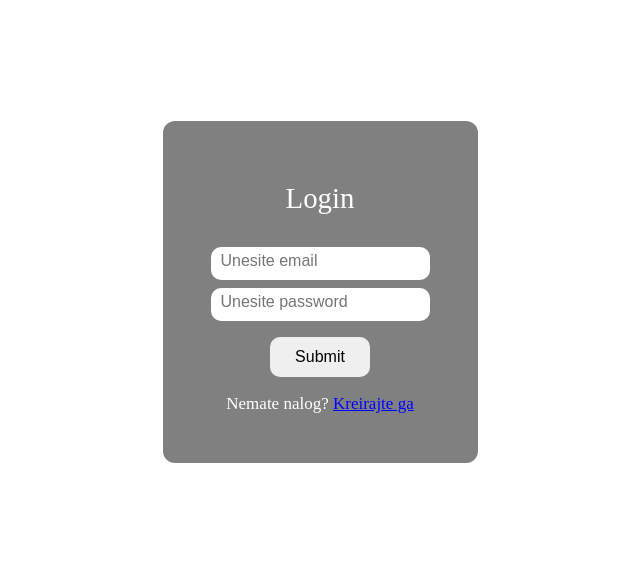
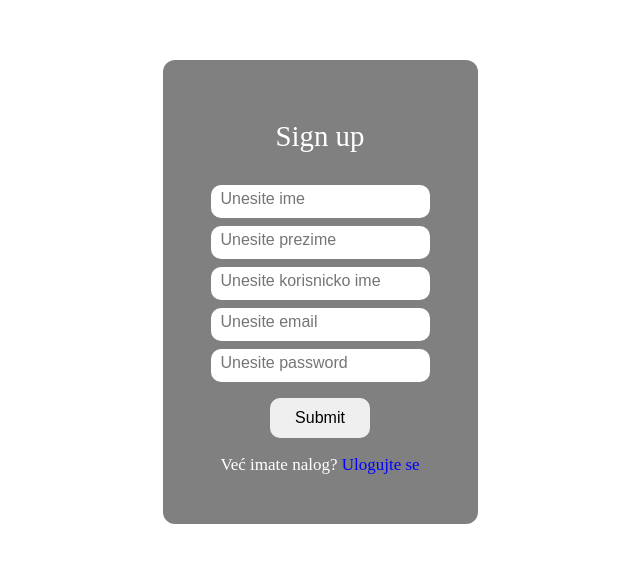
Before and after one commit to AlekKostic/ThriveTogether, a React (Vite) app in the folder Front/: page /signup in a window 1280 px wide. Shown: the part 108-670 px from the top of the page, without its empty margins (320-960 px from the left). Built offline with nearby package versions, Linux system fonts and the light colour scheme.

Commit message:
dodate rute za login i sinpup

```diff
--- a/Front/src/App.jsx
+++ b/Front/src/App.jsx
@@ -1,11 +1,15 @@
-import React from "react";
-import Loginpage from "./Pages/Loginpage";
-import Signinpage from "./Pages/Signinpage";
+import { BrowserRouter as Router, Route, Routes } from 'react-router-dom';
+import Signinpage from './Pages/Signinpage';
+import Loginpage from './Pages/Loginpage';
+
 const App = () => {
   return (
-    <>
-    <Loginpage />
-    </>
+    <Router>
+      <Routes>
+        <Route path="/signup" element={<Signinpage />} />
+        <Route path="/login" element={<Loginpage />} /> {/* Ruta za login */}
+      </Routes>
+    </Router>
   );
 };
 
--- a/Front/src/components/Login.jsx
+++ b/Front/src/components/Login.jsx
@@ -1,8 +1,11 @@
 import React, { useState, useEffect } from 'react';
 import axios from 'axios';
 import './login.css';
+import { useNavigate } from 'react-router-dom'; // Importujte useNavigate
 
 const Login = () => {
+
+  const navigate = useNavigate(); // Inicijalizujte useNavigate
   useEffect(() => {
     document.body.classList.add('login-body');
     return () => {
@@ -18,11 +21,9 @@ const Login = () => {
   const handleSubmit = async (e) => {
     e.preventDefault();
 
-    // Reset errors
     setUsernameE('');
     setPasswordE('');
 
-    // Validation
     if (!username) {
       setUsernameE('Please enter your email.');
       return;
@@ -41,8 +42,14 @@ const Login = () => {
         console.log(response);
       })
       .catch(function (response) {
+
+        setpasswordE("Neispravna lozinka ili korisnicko ime.")
         console.log(response);
       });
+  };
+
+  const handleLoginRedirect = () => {
+    navigate("/signup"); // Ovaj kod preusmerava na login stranicu
   };
 
   return (
@@ -77,7 +84,7 @@ const Login = () => {
       <div className="log-upit">
         <p >
           Nemate nalog?{" "}
-          <a href="#">Kreirajte ga</a>
+          <a onClick={handleLoginRedirect}>Kreirajte ga</a>
         </p>
       </div>
     </div>
--- a/Front/src/components/Signup.jsx
+++ b/Front/src/components/Signup.jsx
@@ -1,7 +1,9 @@
 import React, { useEffect, useState } from "react";
 import axios from "axios";
+import { useNavigate } from 'react-router-dom'; // Importujte useNavigate
 
 const Signup = () => {
+  const navigate = useNavigate(); // Inicijalizujte useNavigate
 
   useEffect(() => {
     document.body.classList.add("login-body");
@@ -16,22 +18,61 @@ const Signup = () => {
   const [mail, setMail] = useState("");
   const [password, setPassword] = useState("");
 
+  const [nameE, setNameE] = useState("");
+  const [surnameE, setSurnameE] = useState("");
   const [usernameE, setUsernameE] = useState("");
   const [passwordE, setPasswordE] = useState("");
   const [mailE, setMailE] = useState("");
 
   const handleSubmit = (e) => {
     e.preventDefault();
-    console.log("Username:", username);
-    console.log("Password:", password);
-    console.log("Ime:", name);
-    console.log("Prezime:", surname);
-    console.log("Mejl:", mail);
+
+    setUsernameE("");
+    setPasswordE("");
+    setMailE("");
+    setNameE("");
+    setSurnameE("");
+
+    let isValid = true;
+
+    // Validate fields
+    if (!username) {
+      setUsernameE("Username is required.");
+      isValid = false;
+    }
+
+    if (!password) {
+      setPasswordE("Password is required.");
+      isValid = false;
+    }
+
+    if (!mail) {
+      setMailE("Email is required.");
+      isValid = false;
+    }
+
+    if (!name) {
+      setNameE("Name is required.");
+      isValid = false;
+    }
+
+    if (!surname) {
+      setSurnameE("Surname is required.");
+      isValid = false;
+    }
+
+    if (!isValid) {
+      return;
+    }
+
+    // Clear form
     setPassword("");
     setUsername("");
     setName("");
     setSurname("");
     setMail("");
+
+    // Make API request if validation passed
     axios({
       method: "post",
       url: "http://localhost:8080/api/users",
@@ -45,18 +86,18 @@ const Signup = () => {
       headers: { "Content-Type": "application/json" },
     })
       .then(function (response) {
-        // handle success
+        // Handle success
         console.log(response);
       })
       .catch(function (response) {
-        // handle error
+        // Handle error
         console.log(response);
       });
   };
 
-  // Navigate to login page when clicking the link
+  // Navigacija na Login stranicu
   const handleLoginRedirect = () => {
-    navigate("/login"); // Redirect to the login page
+    navigate("/login"); // Ovaj kod preusmerava na login stranicu
   };
 
   return (
@@ -72,7 +113,7 @@ const Signup = () => {
             onChange={(e) => setName(e.target.value)}
             className="input-polja"
           />
-          <div className="login-error"></div>
+          <div className="login-error">{nameE}</div>
         </div>
 
         <div>
@@ -82,7 +123,7 @@ const Signup = () => {
             onChange={(e) => setSurname(e.target.value)}
             className="input-polja"
           />
-          <div className="login-error"></div>
+          <div className="login-error">{surnameE}</div>
         </div>
 
         <div>
@@ -123,9 +164,9 @@ const Signup = () => {
         </div>
       </form>
       <div className="log-upit">
-        <p >
+        <p>
           Već imate nalog?{" "}
-          <a href="#">Ulogujte se</a>
+          <a onClick={handleLoginRedirect}>Ulogujte se</a> {/* Link koji preusmerava na login */}
         </p>
       </div>
     </div>
--- /dev/null
+++ b/package.json
@@ -0,0 +1,5 @@
+{
+  "dependencies": {
+    "react-router-dom": "^7.0.2"
+  }
+}
```
Also changed, not shown: 1 other file (tests, documents, lock files or other folders).
